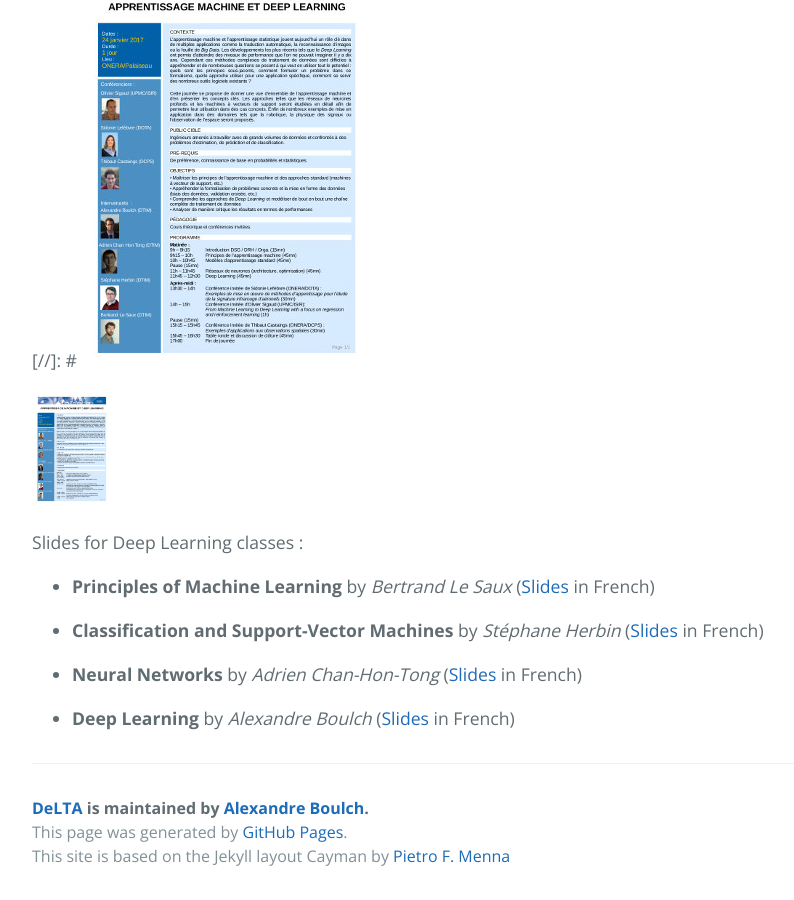
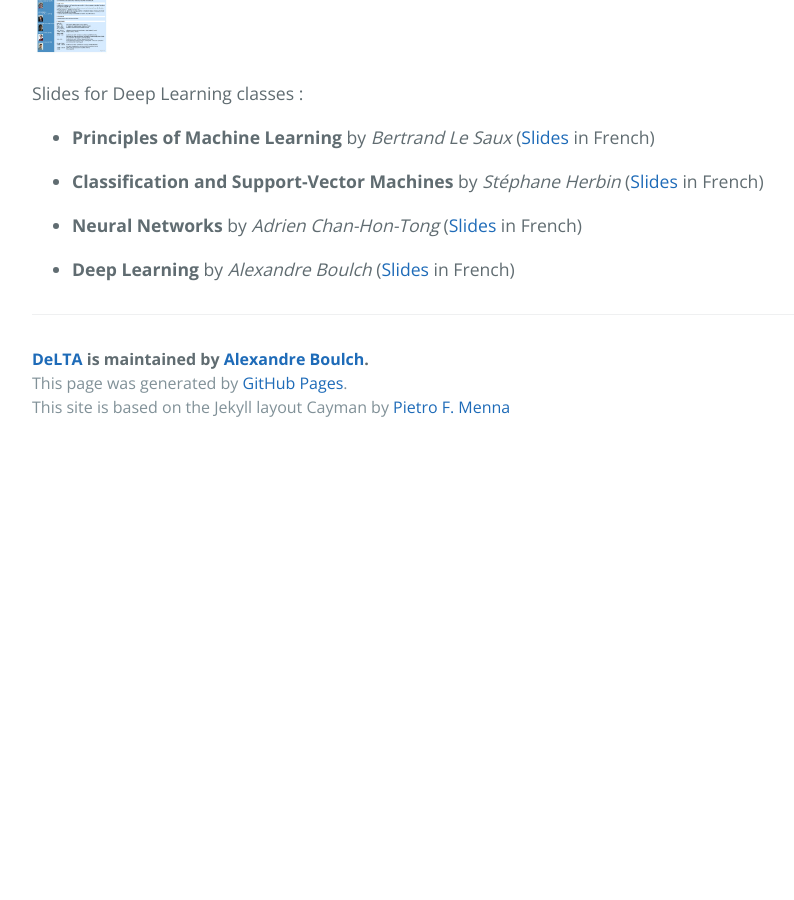
Before and after one commit to delta-onera/delta-onera.github.io, a Jekyll site: the page built from pages/educationDL.md, in a window 1280 px wide and 900 px high, scrolled down 731 px. Shown: the whole window, without its empty margins (192-986 px from the left). Built offline with Jekyll 4.4.1, drawn with Linux system fonts in a browser that asks for light colours; our own code applies the rules of GitHub Pages for plain Markdown files; after the commit the page ends 1182 px from its top, so only the background shows below that.

Commit message:
Update educationDL.md

```diff
--- a/pages/educationDL.md
+++ b/pages/educationDL.md
@@ -2,10 +2,7 @@
 
 On 2017/01/24, A day of professionnal continuing education was organized at Onera Palaiseau center.
 
-[//]: #![Program](education/DLDay_20170124_program.jpg "Deep Learning Day 2017/01/24 program")
-
  [<img src="education/DLDay_20170124_program.jpg" alt="Deep Learning Day 2017/01/24 progra" width="80">](education/DLDay_20170124_program.pdf)
-
 
 Slides for Deep Learning classes :
 
```
